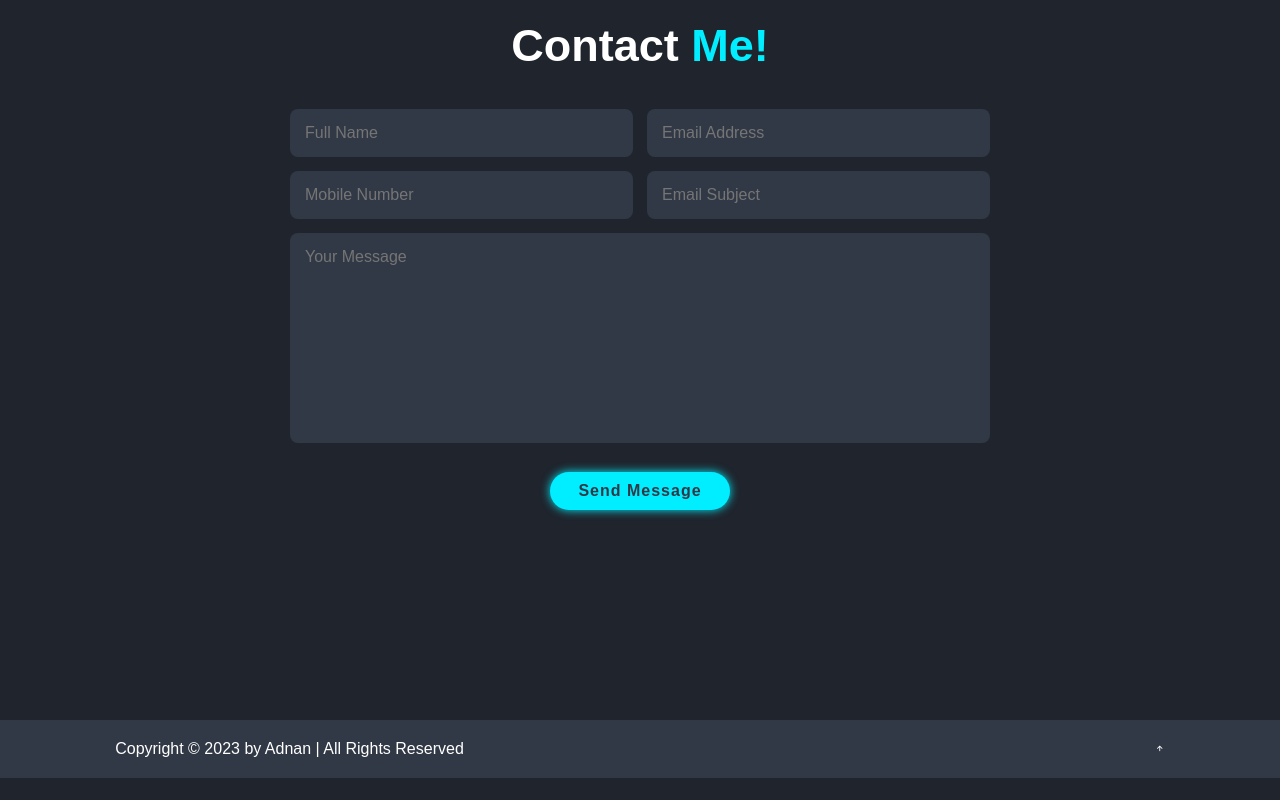
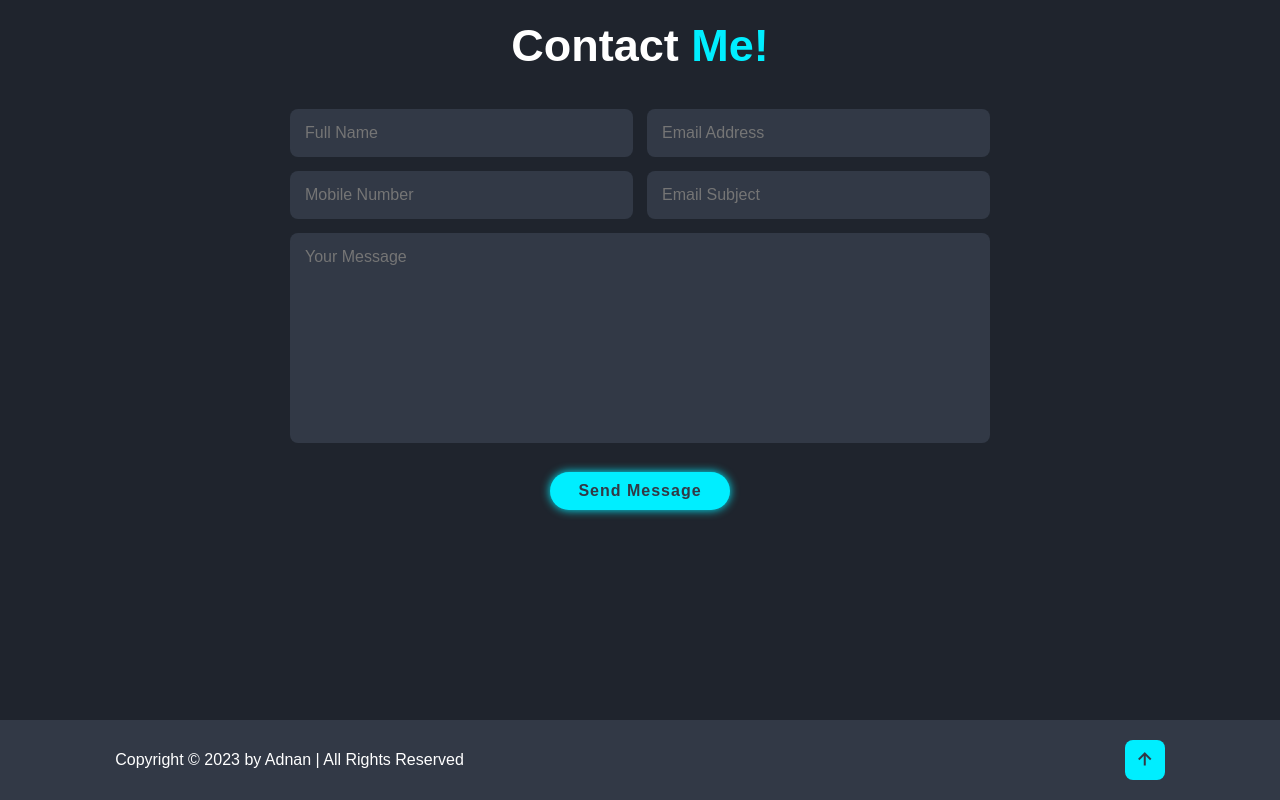
Before and after one commit to AdnanAzem/Responsive-Personal-Website-Design, a plain HTML site: page index.html in a window 1280 px wide. Shown: the part 3280-4080 px from the top of the page. Before the commit the page ends 4058 px from the top, so only its background shows below. Drawn offline with nearby package versions, Linux system fonts and the light colour scheme.

Commit message:
fixed some errors

```diff
--- a/css/style.css
+++ b/css/style.css
@@ -19,7 +19,7 @@
 
 html{
     font-size: 62.5%;
-    overflow: hidden;
+    /* overflow: hidden; */
 }
 
 body{
--- a/index.html
+++ b/index.html
@@ -234,7 +234,9 @@
                 <p>Copyright &copy; 2023 by Adnan | All Rights Reserved</p>
             </div>
 
-            <div class="footer-iconTop"><i class='bx bx-up-arrow-alt'></i></div>
+            <div class="footer-iconTop">
+                <a href="#home"><i class='bx bx-up-arrow-alt'></i></a>
+            </div>
         </footer>
 
         <!-- scroll reveal -->
```
